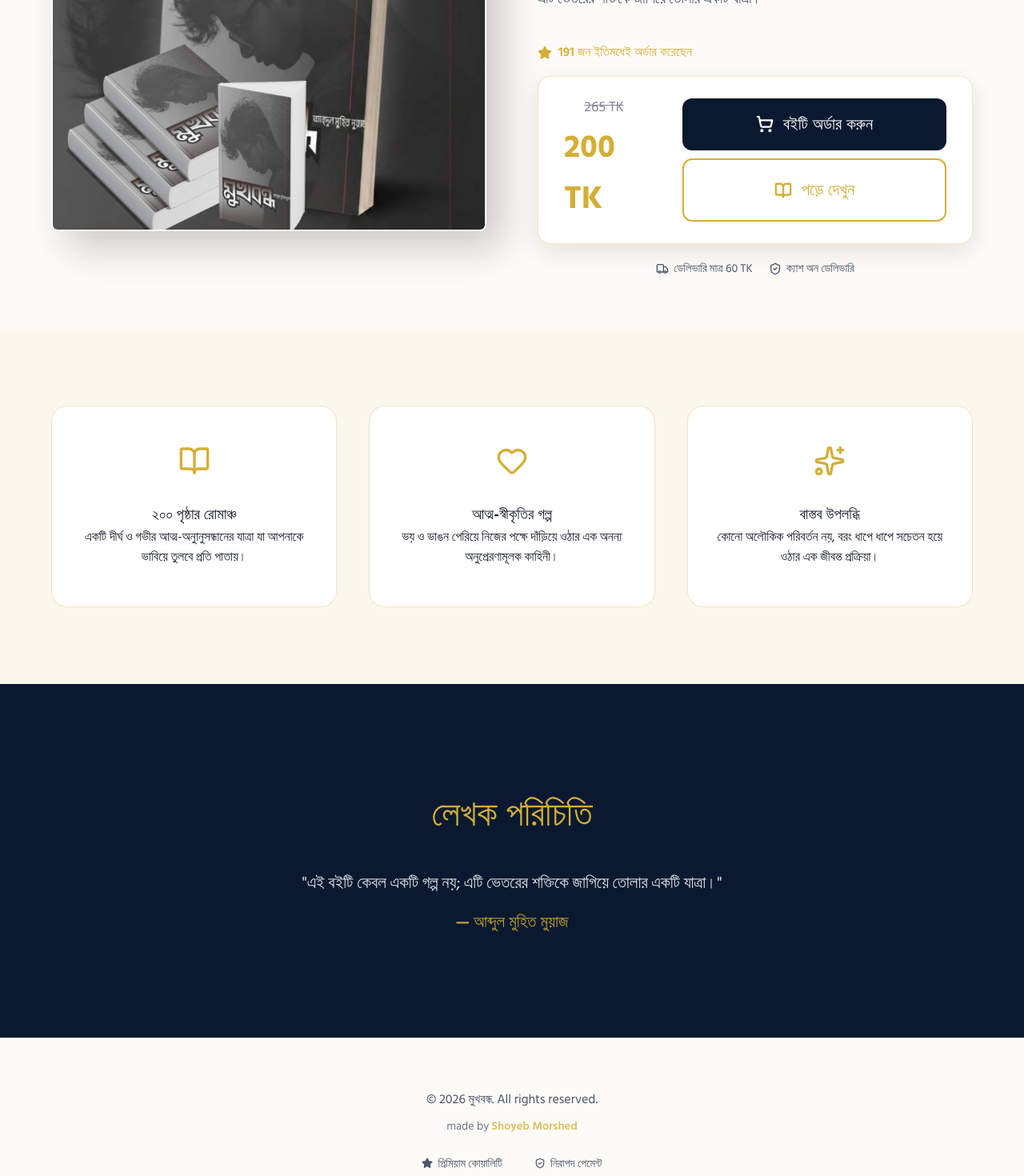
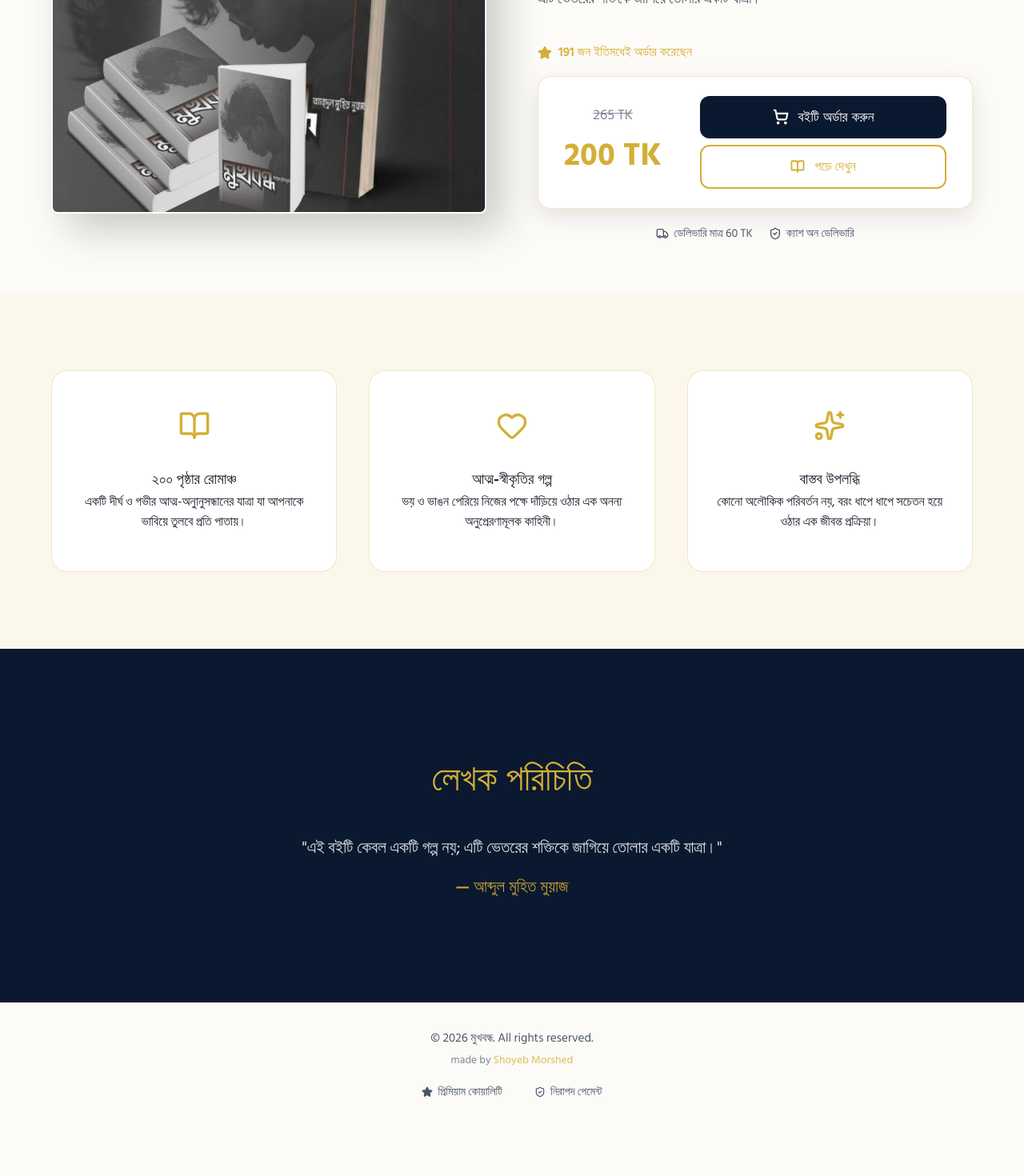
Before and after one commit to ShoyebOP/muaz, a React (Vite) app: page / in a window 1280 px wide. Shown: the part 360-1830 px from the top of the page at 80% size. After the commit the page ends 1768 px from the top, so only its background shows below. Built offline with nearby package versions, Linux system fonts and the light colour scheme; no server answers; a web font is replaced by a local one.

Commit message:
conductor(checkpoint): Checkpoint end of Phase 2

```diff
--- a/src/App.css
+++ b/src/App.css
@@ -284,7 +284,7 @@ body {
 }
 
 footer {
-  padding: 4rem 0;
+  padding: 2rem 0;
   text-align: center;
   border-top: var(--border-slim);
   color: var(--color-text-muted);
@@ -294,7 +294,7 @@ footer {
   display: flex;
   justify-content: center;
   gap: 2.5rem;
-  margin-top: 1.5rem;
+  margin-top: 1rem;
   font-size: 0.9rem;
 }
 
--- a/src/pages/Home.tsx
+++ b/src/pages/Home.tsx
@@ -145,13 +145,23 @@ function Home() {
                   <span className="price-now">{bookData.price.discounted} {bookData.price.currency}</span>
                   <span className="price-was">{bookData.price.normal} {bookData.price.currency}</span>
                 </div>
-                <div style={{ display: 'flex', flexDirection: 'column', gap: '10px', width: '100%' }}>
-                  <button className="buy-btn" onClick={() => setIsModalOpen(true)}>
-                    <ShoppingCart size={22} strokeWidth={2.5} />
+                <div style={{ display: 'flex', flexDirection: 'column', gap: '8px', flex: 1 }}>
+                  <button className="buy-btn" onClick={() => setIsModalOpen(true)} style={{ padding: '1rem', fontSize: '1.1rem' }}>
+                    <ShoppingCart size={20} strokeWidth={2.5} />
                     বইটি অর্ডার করুন
                   </button>
-                  <Link to="/preview" className="buy-btn" style={{ background: 'transparent', border: '2px solid var(--color-gold)', color: 'var(--color-gold)', textDecoration: 'none', display: 'flex', alignItems: 'center', justifyContent: 'center' }}>
-                    <BookOpen size={22} strokeWidth={2.5} />
+                  <Link to="/preview" className="buy-btn" style={{
+                    padding: '0.8rem',
+                    fontSize: '1rem',
+                    background: 'transparent',
+                    border: '2px solid var(--color-gold)',
+                    color: 'var(--color-gold)',
+                    textDecoration: 'none',
+                    display: 'flex',
+                    alignItems: 'center',
+                    justifyContent: 'center'
+                  }}>
+                    <BookOpen size={18} strokeWidth={2.5} />
                     পড়ে দেখুন
                   </Link>
                 </div>
@@ -253,9 +263,9 @@ function Home() {
 
       <footer>
         <div className="container">
-          <p>&copy; {new Date().getFullYear()} {bookData.name}. All rights reserved.</p>
-          <p style={{ marginTop: '0.5rem', fontSize: '0.9rem', opacity: '0.8' }}>
-            made by <a href="https://www.facebook.com/shoyeb.morshed.3" target="_blank" rel="noopener noreferrer" style={{ color: 'var(--color-gold)', textDecoration: 'none', fontWeight: '600' }}>Shoyeb Morshed</a>
+          <p style={{ fontSize: '0.95rem' }}>&copy; {new Date().getFullYear()} {bookData.name}. All rights reserved.</p>
+          <p style={{ marginTop: '0.3rem', fontSize: '0.85rem', opacity: '0.7' }}>
+            made by <a href="https://www.facebook.com/shoyeb.morshed.3" target="_blank" rel="noopener noreferrer" style={{ color: 'var(--color-gold)', textDecoration: 'none', fontWeight: '500' }}>Shoyeb Morshed</a>
           </p>
           <div className="badges">
             <span style={{ display: 'flex', alignItems: 'center', gap: '6px' }}><Star size={14} fill="currentColor" /> প্রিমিয়াম কোয়ালিটি</span>
```
